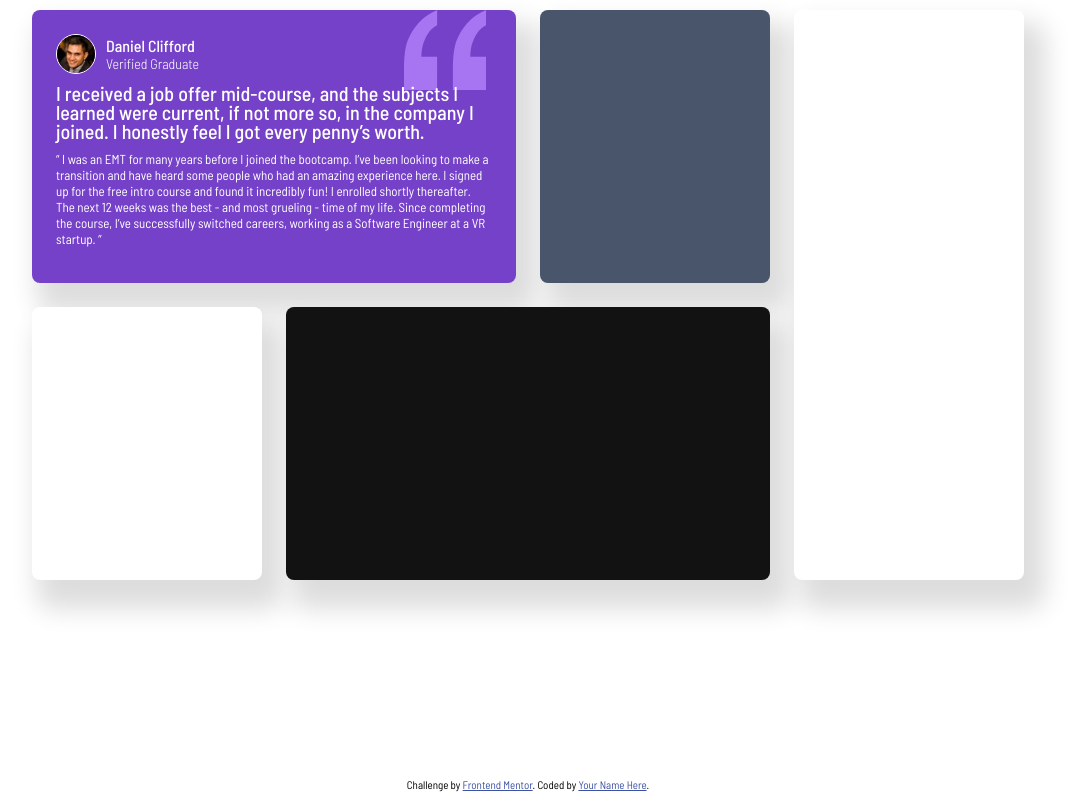
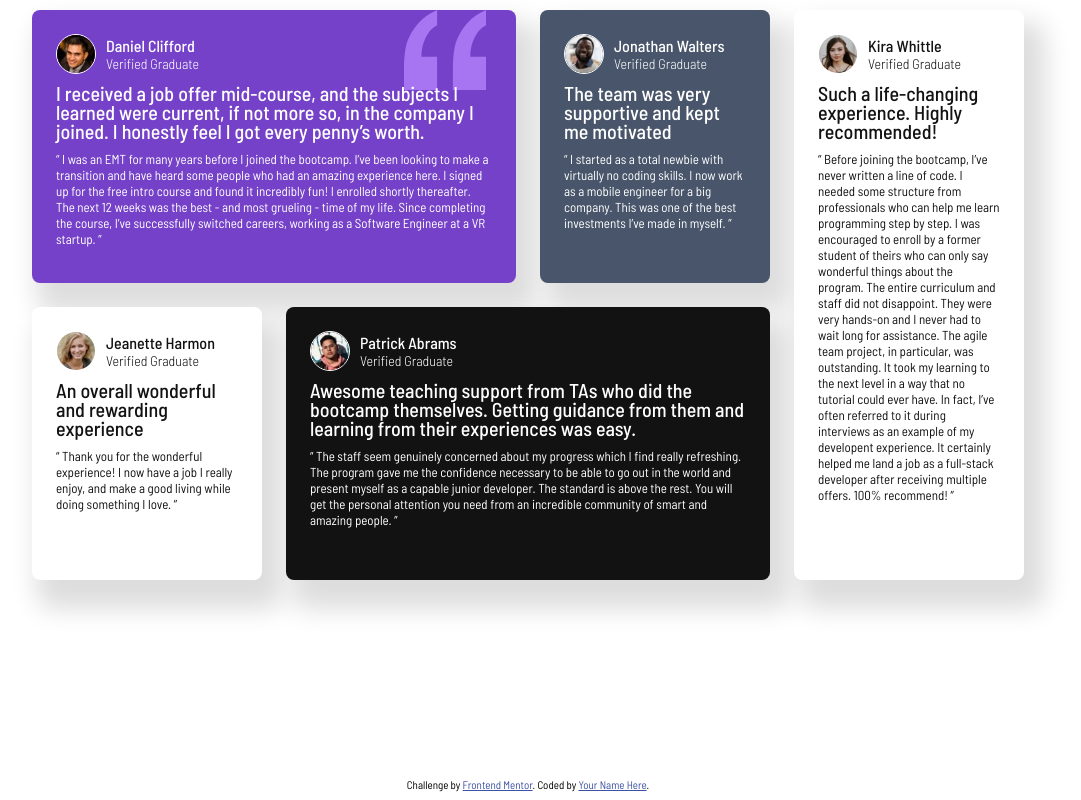
Before and after one commit to devalentineomonya/testimonials-grid-section-main, a plain HTML site: page index.html in a window 1280 px wide. Shown: the whole page, without its empty margins (112-1193 px from the left). Drawn offline with Linux system fonts and the light colour scheme.

Commit message:
Completed mobile design

```diff
--- a/index.html
+++ b/index.html
@@ -54,10 +54,91 @@
           a Software Engineer at a VR startup. ”
         </p>
       </div>
-      <div class="card card-2"></div>
-      <div class="card card-3"></div>
-      <div class="card card-4"></div>
-      <div class="card card-5"></div>
+      <div class="card card-2">
+        <div class="card-header">
+          <img src="./images/image-jonathan.jpg" alt="" />
+          <div>
+            <h2>Jonathan Walters</h2>
+            <h3>Verified Graduate</h3>
+          </div>
+        </div>
+        <div class="card-description">
+          <h5>The team was very supportive and kept me motivated</h5>
+        </div>
+        <p>
+          “ I started as a total newbie with virtually no coding skills. I now
+          work as a mobile engineer for a big company. This was one of the best
+          investments I’ve made in myself. ”
+        </p>
+      </div>
+      <div class="card card-3">
+        <div class="card-header">
+          <img src="./images/image-jeanette.jpg" />
+          <div>
+            <h2>Jeanette Harmon</h2>
+            <h3>Verified Graduate</h3>
+          </div>
+        </div>
+
+        <div class="card-description">
+          <h5>An overall wonderful and rewarding experience</h5>
+        </div>
+        <p>
+          “ Thank you for the wonderful experience! I now have a job I really
+          enjoy, and make a good living while doing something I love. ”
+        </p>
+      </div>
+      <div class="card card-4">
+        <div class="card-header">
+          <img src="./images/image-patrick.jpg" />
+          <div>
+            <h2>Patrick Abrams</h2>
+            <h3>Verified Graduate</h3>
+          </div>
+        </div>
+
+        <div class="card-description">
+          <h5>
+            Awesome teaching support from TAs who did the bootcamp themselves.
+            Getting guidance from them and learning from their experiences was
+            easy.
+          </h5>
+        </div>
+        <p>
+          “ The staff seem genuinely concerned about my progress which I find
+          really refreshing. The program gave me the confidence necessary to be
+          able to go out in the world and present myself as a capable junior
+          developer. The standard is above the rest. You will get the personal
+          attention you need from an incredible community of smart and amazing
+          people. ”
+        </p>
+      </div>
+      <div class="card card-5">
+        <div class="card-header">
+          <img src="./images/image-kira.jpg" alt="" />
+
+          <div>
+            <h2>Kira Whittle</h2>
+            <h3>Verified Graduate</h3>
+          </div>
+        </div>
+        <div class="card-description">
+          <h5>Such a life-changing experience. Highly recommended!</h5>
+        </div>
+        <p>
+          “ Before joining the bootcamp, I’ve never written a line of code. I
+          needed some structure from professionals who can help me learn
+          programming step by step. I was encouraged to enroll by a former
+          student of theirs who can only say wonderful things about the program.
+          The entire curriculum and staff did not disappoint. They were very
+          hands-on and I never had to wait long for assistance. The agile team
+          project, in particular, was outstanding. It took my learning to the
+          next level in a way that no tutorial could ever have. In fact, I’ve
+          often referred to it during interviews as an example of my developent
+          experience. It certainly helped me land a job as a full-stack
+          developer after receiving multiple offers. 100% recommend! ”
+        </p>
+      </div>
     </div>
 
     <div class="attribution">
--- a/style.css
+++ b/style.css
@@ -15,6 +15,7 @@
   --purple-300: hsl(264, 82%, 80%);
   --purple-500: hsl(263, 55%, 52%);
   --white: hsl(0, 0%, 100%);
+
   --grey-100: hsl(214, 17%, 92%);
   --grey-200: hsl(0, 0%, 81%);
   --grey-400: hsl(224, 10%, 45%);
@@ -107,6 +108,7 @@ body {
   grid-row: span 3 / span 3;
   grid-column-start: 5;
   background-color: var(--grey-500);
+  color: var(--white);
 }
 
 .card-3 {
@@ -123,6 +125,7 @@ body {
   grid-column-start: 3;
   grid-row-start: 4;
   background-color: var(--black);
+  color: var(--white);
 }
 
 .card-5 {
```
